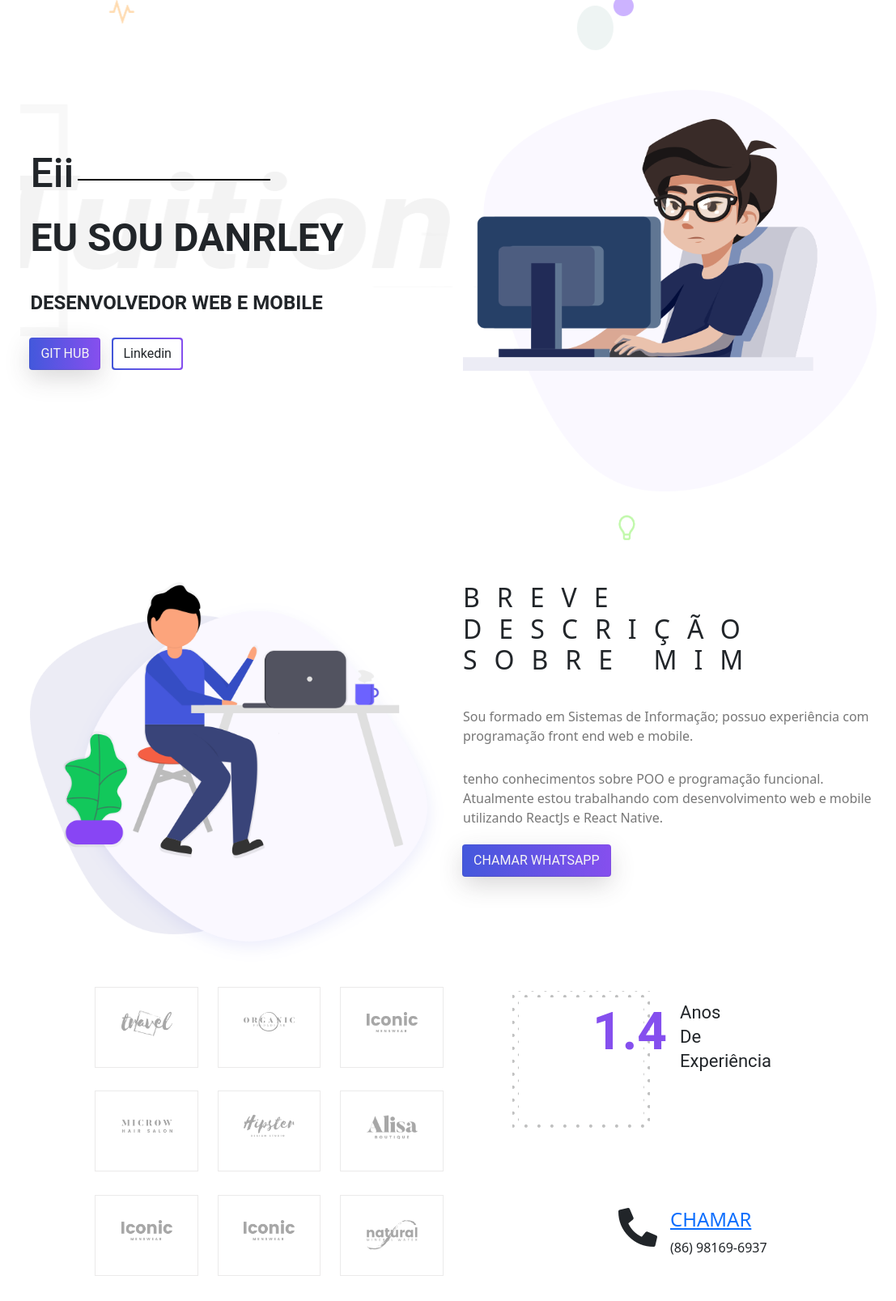
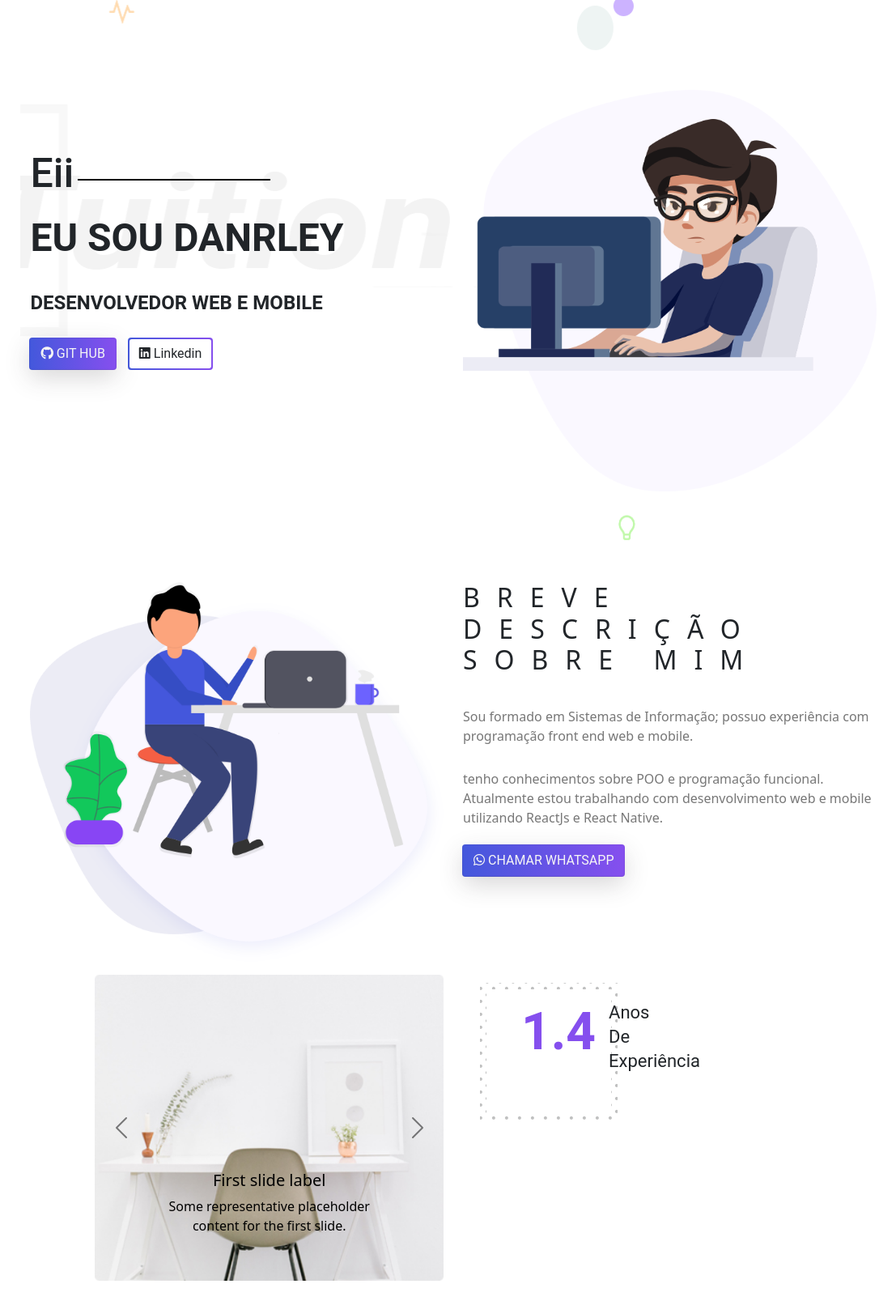
Before and after one commit to DanleyCr7/portifolio, a PHP site: page / in a window 1320 px wide. Shown: the part 73-1680 px from the top of the page at 81% size, without its empty margins (100-1207 px from the left). Run offline with PHP 8.4, Linux system fonts and the light colour scheme.

Commit message:
contatos

```diff
--- a/css/partials/global.css
+++ b/css/partials/global.css
@@ -52,4 +52,5 @@
     background: var(--gradient-color);
     background-clip: padding-box;
     box-shadow: var(--box-shadow);
+    color:#fff;
 }
--- a/css/styles.css
+++ b/css/styles.css
@@ -45,6 +45,7 @@
  padding-top: 35%;
  font-weight: 500;
 }
+
 .site-main .site-banner .site-title h3::after{
    content: "";
    height: 2px;
@@ -81,13 +82,19 @@ p.para{
     color: var(--text-color);
     /* font: normal 500 16px/25px var(--roboto); */
 }
+.site-main .about-area .whatsapp-link {
+    color: #fff;
+}
+
+.site-main .about-area .whatsapp-link .fa-whatsapp {
+    margin-top: 16px;
+}
 /* End about area */
 
 /* Start brand area */
 .site-main .brand-area{
     padding: 1rem 5rem;
     margin-bottom: 4rem;
-
 }
 .site-main .brand-area .first-row .col-lg-4{
     display: flex;
@@ -121,11 +128,11 @@ filter: brightness(0.15);
     display: block;
 }
 .site-main .brand-area .experience-area .years-area{
-   background: url(../img/client-info-bg.png) no-repeat 45px 20px;
+   background: url(../img/client-info-bg.png) no-repeat 5px 10px;
    padding: 2rem 0;
    width: 40rem;
    height: 18rem;
-   padding-left: 8rem;
+   padding-left: 2.5rem;
    position: relative;
 }
 .site-main .brand-area .experience-area .bg-panel{
@@ -136,6 +143,10 @@ filter: brightness(0.15);
     height: 400px;
     margin-left: 340px;
     z-index: -1;
+}
+.site-main .brand-area .experience-area .years-area{
+    display: flex;
+    flex-direction: row;
 }
 .site-main .brand-area .experience-area .years-area .years{
     font: normal bold 64px/46px var(--roboto);
--- a/home.html
+++ b/home.html
@@ -1,5 +1,6 @@
 <!DOCTYPE html>
 <html lang="en">
+
 <head>
     <meta charset="UTF-8">
     <meta http-equiv="X-UA-Compatible" content="IE=edge">
@@ -13,14 +14,17 @@
     <!-- css file bootstrap -->
     <link rel="stylesheet" href="./css/bootstrap.min.css">
 </head>
+
 <body>
     <!-- ================== Start header area ==================== -->
     <header class="header_area">
         <div class="main-menu">
             <nav class="navbar navbar-expand-lg navbar-light">
                 <div class="container-fluid">
-                      <a class="navbar-brand" href="#"><img src="./img/logo.png" alt="logo"/></a>
-                      <button class="navbar-toggler" type="button" data-bs-toggle="collapse" data-bs-target="#navbarSupportedContent" aria-controls="navbarSupportedContent" aria-expanded="false" aria-label="Toggle navigation">
+                    <a class="navbar-brand" href="#"><img src="./img/logo.png" alt="logo" /></a>
+                    <button class="navbar-toggler" type="button" data-bs-toggle="collapse"
+                        data-bs-target="#navbarSupportedContent" aria-controls="navbarSupportedContent"
+                        aria-expanded="false" aria-label="Toggle navigation">
                         <span class="navbar-toggler-icon"></span>
                     </button>
                     <div class="collapse navbar-collapse" id="navbarSupportedContent">
@@ -64,13 +68,20 @@
                         <h4 class="title-text text-uppercase">Desenvolvedor Web e Mobile</h4>
                         <div class="site-button">
                             <div class="d-flex flex-row flex-wrap">
-                        <button type="button" class="btn button primary-button mr-4 text-uppercase">Git Hub</button>
-                        <button type="button" class="btn button secundary-button tex-uppercase ">Linkedin</button>
+                                <button onClick="window.open('https://github.com/DanleyCr7');" type="button" class="btn button primary-button mr-4 text-uppercase">
+                                    <i class="fab fa-github"></i>
+                                    Git Hub
+                                </button>
+                                <button onClick="window.open('https://www.linkedin.com/in/danrley-silva-63152719b/');" type="button"
+                                    class="btn button secundary-button tex-uppercase button-icon">
+                                    <i class="fab fa-linkedin"></i>
+                                    Linkedin
+                                </button>
                             </div>
                         </div>
                     </div>
                     <div class="col-lg-6 col-md-12 banner-image">
-                <img src="./img/banner/banner-image.png" alt="banner-img" class="img-fluid"/>
+                        <img src="./img/banner/banner-image.png" alt="banner-img" class="img-fluid" />
                     </div>
                 </div>
             </div>
@@ -82,7 +93,7 @@
                 <div class="row">
                     <div class="col-lg-6 col-md-12">
                         <div class="about-image">
-                        <img src="./img/about-us.png" alt="About us" class="img-fluid"/>
+                            <img src="./img/about-us.png" alt="About us" class="img-fluid" />
                         </div>
                     </div>
                     <div class="col-lg-6 col-md-12 about-title">
@@ -93,13 +104,16 @@
                         </h2>
                         <div class="paragraph py-4 w75">
                             <p class="para">
-                            Sou formado em Sistemas de Informação; possuo experiência com programação front end web e mobile.
+                                Sou formado em Sistemas de Informação; possuo experiência com programação front end web
+                                e mobile.
                             </p>
                             <p class="para">
                                 tenho conhecimentos sobre POO e programação funcional.
-                            Atualmente estou trabalhando com desenvolvimento web e mobile utilizando ReactJs e React Native.
-                        </p>
-                        <button type="button" class="btn button primary-button mr-4 text-uppercase">
+                                Atualmente estou trabalhando com desenvolvimento web e mobile utilizando ReactJs e React
+                                Native.
+                            </p><button type="button" onClick="window.open('https://web.whatsapp.com/send?phone=5586981696937');"
+                                class="btn button primary-button mr-4 text-uppercase">
+                                <i class="fab fa-whatsapp"></i>
                                 Chamar Whatsapp
                             </button>
                             </div>
@@ -114,70 +128,49 @@
             <div class="container-fluid">
                 <div class="row">
                     <div class="col-xl-6 col-lg-12 col-md-12">
-                        <div class="first-row row">
-                            <div class="col-lg-4 col-md-6 col-sm-6">
-                                <div class="single-brand">
-                                    <img src="./img/brands/logo1.png" alt="Brand-1 ">
+                        <div id="carouselExampleDark" class="carousel carousel-dark slide" data-bs-ride="carousel">
+                            <div class="carousel-inner">
+                              <div class="carousel-item active" data-bs-interval="10000">
+                                <img src="./img/portfolio/p1.jpg" class="d-block w-100" alt="...">
+                                <div class="carousel-caption d-none d-md-block">
+                                  <h5>First slide label</h5>
+                                  <p>Some representative placeholder content for the first slide.</p>
                                 </div>
                               </div>
-                            <div class="col-lg-4 col-md-6 col-sm-6">
-                                <div class="single-brand">
-                                    <img src="./img/brands/logo2.png" alt="Brand-2 ">
+                              <div class="carousel-item" data-bs-interval="2000">
+                                <img src="./img/portfolio/p1.jpg" class="d-block w-100" alt="...">
+                                <div class="carousel-caption d-none d-md-block">
+                                  <h5>Second slide label</h5>
+                                  <p>Some representative placeholder content for the second slide.</p>
                                 </div>
                               </div>
-                            <div class="col-lg-4 col-md-6 col-sm-6">
-                                <div class="single-brand">
-                                    <img src="./img/brands/logo3.png" alt="Brand-3 ">
+                              <div class="carousel-item">
+                                <img src="./img/portfolio/p1.jpg" class="d-block w-100" alt="...">
+                                <div class="carousel-caption d-none d-md-block">
+                                  <h5>Third slide label</h5>
+                                  <p>Some representative placeholder content for the third slide.</p>
                                 </div>
                               </div>
-                            <div class="col-lg-4 col-md-6 col-sm-6">
-                                <div class="single-brand">
-                                    <img src="./img/brands/logo4.png" alt="Brand-4">
                             </div>
-                            </div>
-                            <div class="col-lg-4 col-md-6 col-sm-6">
-                                <div class="single-brand">
-                                    <img src="./img/brands/logo5.png" alt="Brand-5 ">
-                                </div>
-                            </div>
-                            <div class="col-lg-4 col-md-6 col-sm-6">
-                                <div class="single-brand">
-                                    <img src="./img/brands/logo6.png" alt="Brand-6">
-                                </div>
-                            </div>
-                            <div class="col-lg-4 col-md-6 col-sm-6">
-                                <div class="single-brand">
-                                    <img src="./img/brands/logo7.png" alt="Brand-7 ">
-                                </div>
-                            </div>
-                            <div class="col-lg-4 col-md-6 col-sm-6">
-                                <div class="single-brand">
-                                    <img src="./img/brands/logo8.png" alt="Brand-8 ">
-                                </div>
-                            </div>
-                            <div class="col-lg-4 col-md-6 col-sm-6">
-                                <div class="single-brand">
-                                    <img src="./img/brands/logo9.png" alt="Brand-9">
-                                </div>
-                            </div>
+                            <button class="carousel-control-prev" type="button" data-bs-target="#carouselExampleDark" data-bs-slide="prev">
+                              <span class="carousel-control-prev-icon" aria-hidden="true"></span>
+                              <span class="visually-hidden">Previous</span>
+                            </button>
+                            <button class="carousel-control-next" type="button" data-bs-target="#carouselExampleDark" data-bs-slide="next">
+                              <span class="carousel-control-next-icon" aria-hidden="true"></span>
+                              <span class="visually-hidden">Next</span>
+                            </button>
                           </div>
                     </div>
                     <div class="col-lx-6 col-lg-6 col-md-12">
                         <div class="experience-area">
-                        <div class="d-flex flex-row years-area">
+                            <div class="col-lg-6 col-md-12 years-area">
                                     <h2 class="p-3 years">1.4</h2>
                                     <h2>
                                         <span>Anos</span>
                                         <span>De</span>
                                         <span>Experiência</span>
                                     </h2>
-                        </div>
-                        <div class="d-flex flex-row flex-wrap call-area">
-                            <span><i class="fas fa-phone-alt fa-3x px-3"></i></span>
-                            <div class="call-now">
-                                <a href="#" class="text-uppercase h4 font-roboto">Chamar</a>
-                                <span class="font-roboto py-2">(86) 98169-6937</span>
-                            </div>
                             </div>
                             <!-- <div class="bg-panel"></div> -->
                         </div>
@@ -196,4 +189,5 @@
     <!-- Bootstrap file js -->
     <script src="./js/bootstrap.min.js"></script>
 </body>
+
 </html>
```
Lines whose indentation alone changed are shown as unchanged.
